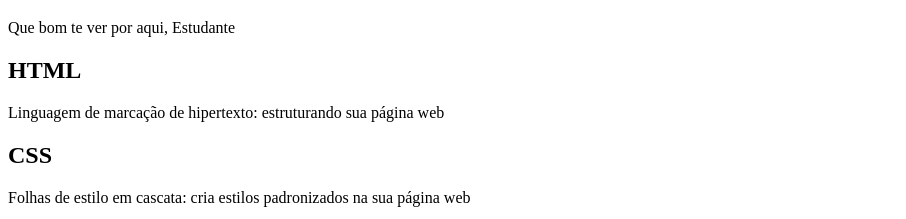
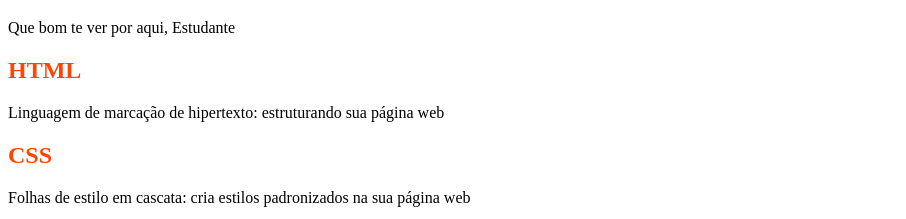
Before and after one commit to henrypedroso/Hello-Word, a plain HTML site: page index.html in a window 1280 px wide. Shown: the part 61-280 px from the top of the page, without its empty margins (0-906 px from the left). Drawn offline with Linux system fonts and the light colour scheme.

Commit message:
Atualizaçaõ

```diff
--- a/index.html
+++ b/index.html
@@ -4,6 +4,7 @@
     <meta charset="UTF-8">
     <meta name="viewport" content="width=device-width, initial-scale=1.0">
     <title>Hello Word</title>
+    <link rel="stylesheet" href="style.css">
 </head>
 <body>
     <header>
--- a/style.css
+++ b/style.css
@@ -0,0 +1,3 @@
+h2 {
+    color: orangered;
+}
```
